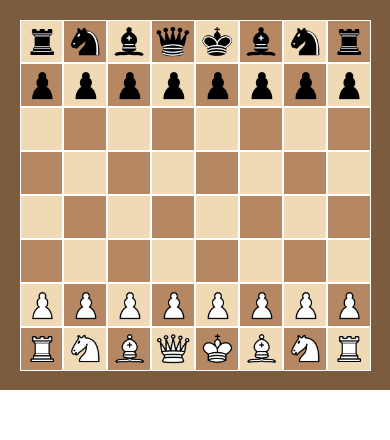
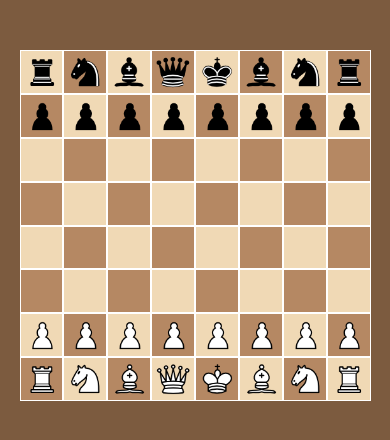
Before and after one commit to ibrahimAib/Chess, a plain HTML site: page index.html in a window 390 px wide. Drawn offline with Linux system fonts and the light colour scheme.

Commit message:
improve layouts

```diff
--- a/index.html
+++ b/index.html
@@ -5,7 +5,7 @@
     <meta charset="UTF-8">
     <meta name="viewport" content="width=device-width, initial-scale=1.0">
     <title>Document</title>
-    <link rel="stylesheet" href="style-v1_0_1.css">
+    <link rel="stylesheet" href="style-v1_0_2.css">
 </head>
 
 <body>
--- a/style-v1_0_1.css
+++ b/style-v1_0_2.css
@@ -5,7 +5,7 @@ body{
     justify-content: center;
 }
 .container{
-    width: 100%;
+    height:  100%;
     aspect-ratio: 1 / 1;
 
     position:fixed;
@@ -16,6 +16,16 @@ body{
     justify-content: center;
     align-items: center;
     flex-direction: column;
+}
+@media screen and (max-width: 850px) {
+.container{
+    width:  100%;
+    aspect-ratio: 1 / 1;
+    justify-content: start;
+}
+.board{
+    margin-top: 50px;
+}
 }
 .images{
     width: 90%;
```
